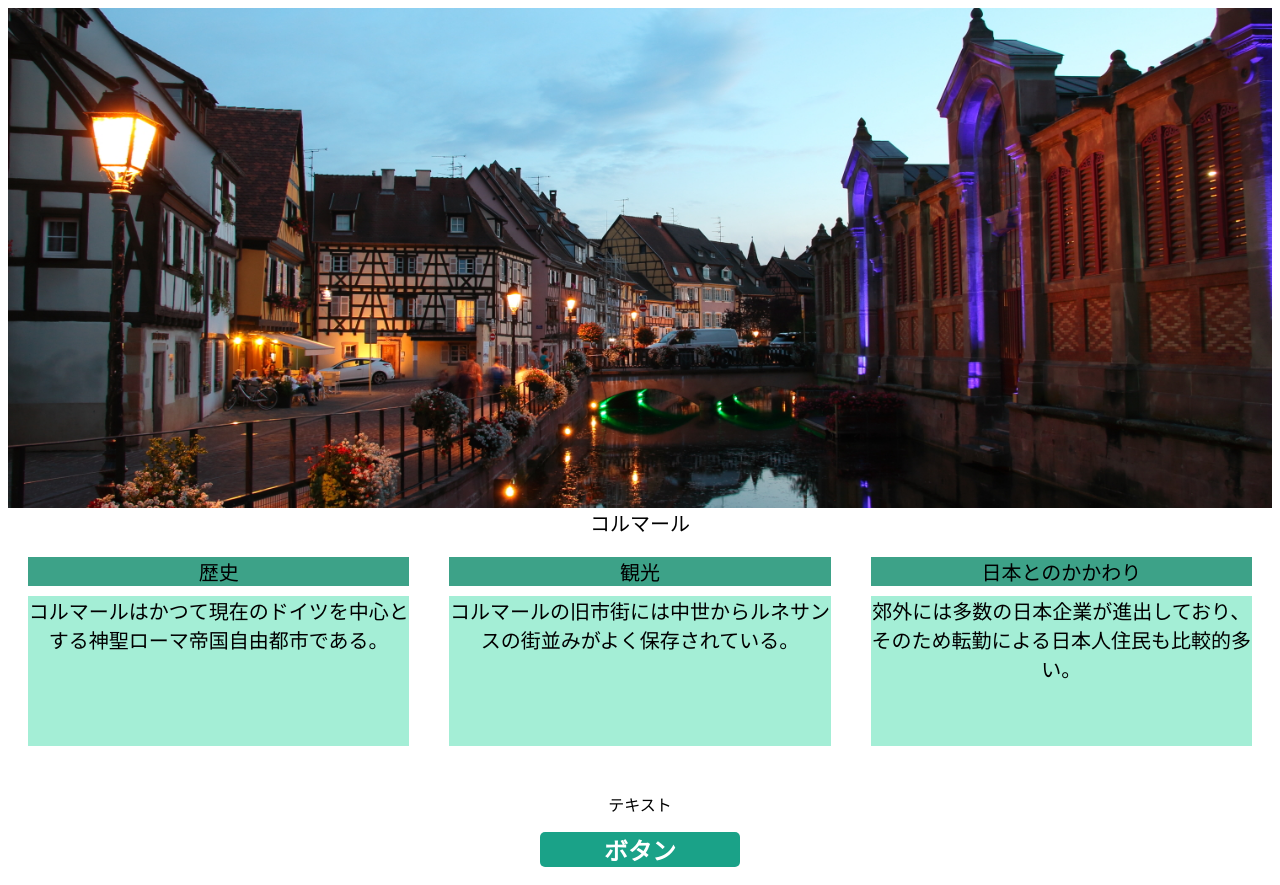
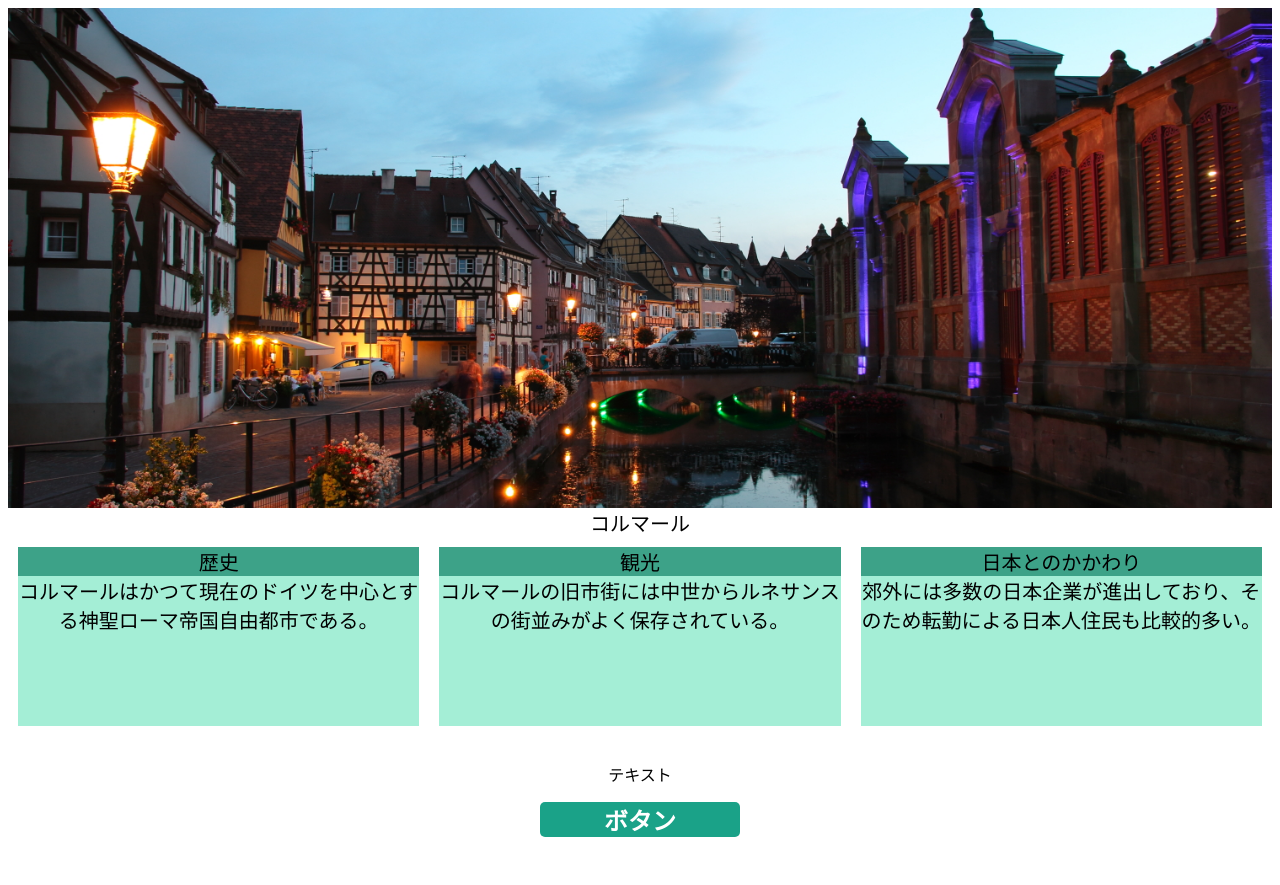
Before and after one commit to Shiga-Takuya/responsive-site, a plain HTML site: page index.html in a window 1280 px wide. After the commit the page ends 855 px from the top, so only its background shows below. Drawn offline with Linux system fonts and the light colour scheme.

Commit message:
.titleと.box_textのmarginの削除

```diff
--- a/css/style.css
+++ b/css/style.css
@@ -26,7 +26,7 @@
 
 .title{
   background-color: #3DA288;
-  margin: 10px;
+  /*margin: 10px;*/
   flex: 1;
   text-align: center
 }
@@ -34,7 +34,7 @@
 .box_text{
   height: 150px;
   background-color: #A4EED6;
-  margin: 10px;
+  /*margin: 10px;*/
   flex: 1;
   text-align: center
 }
```
